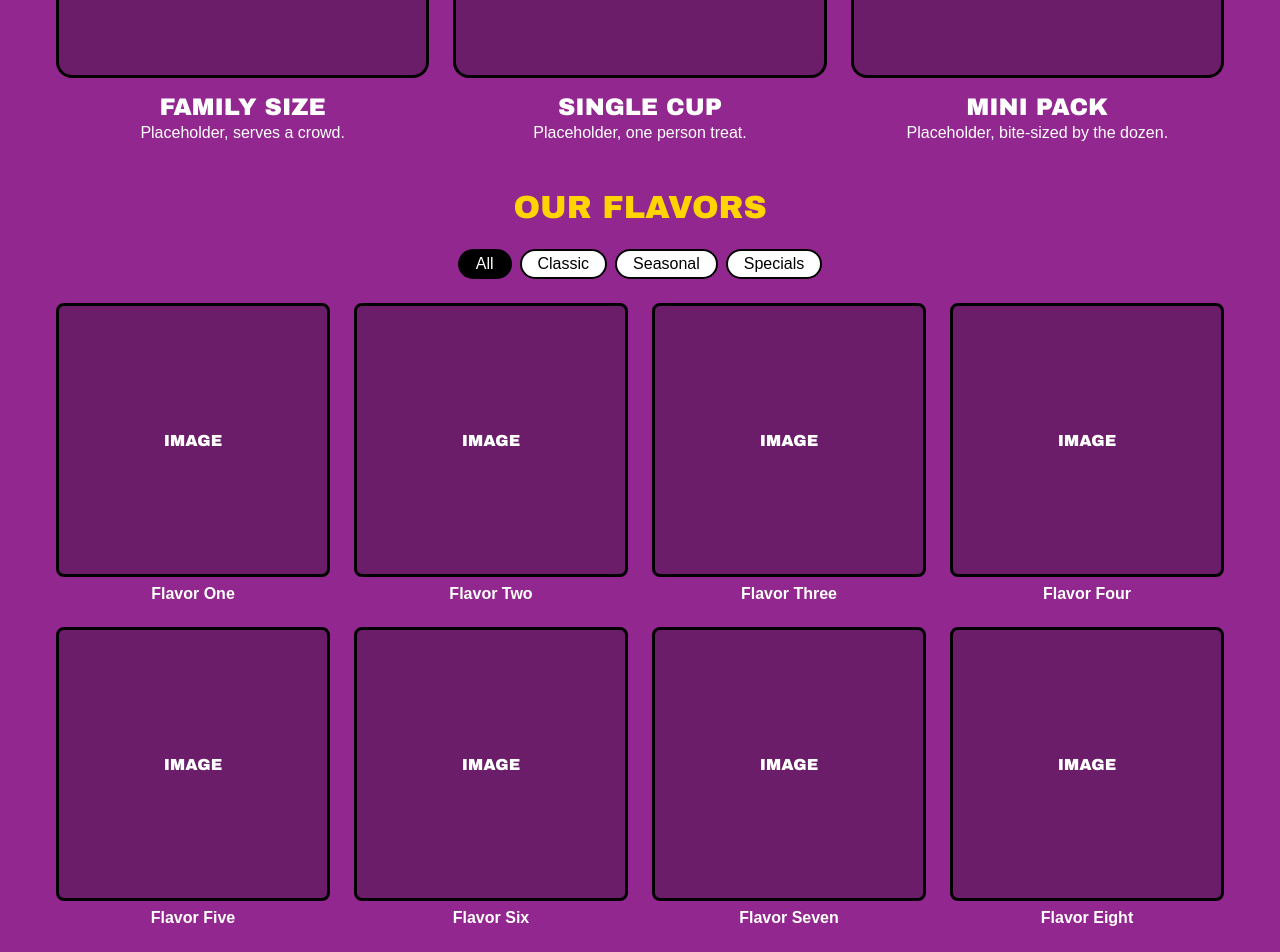
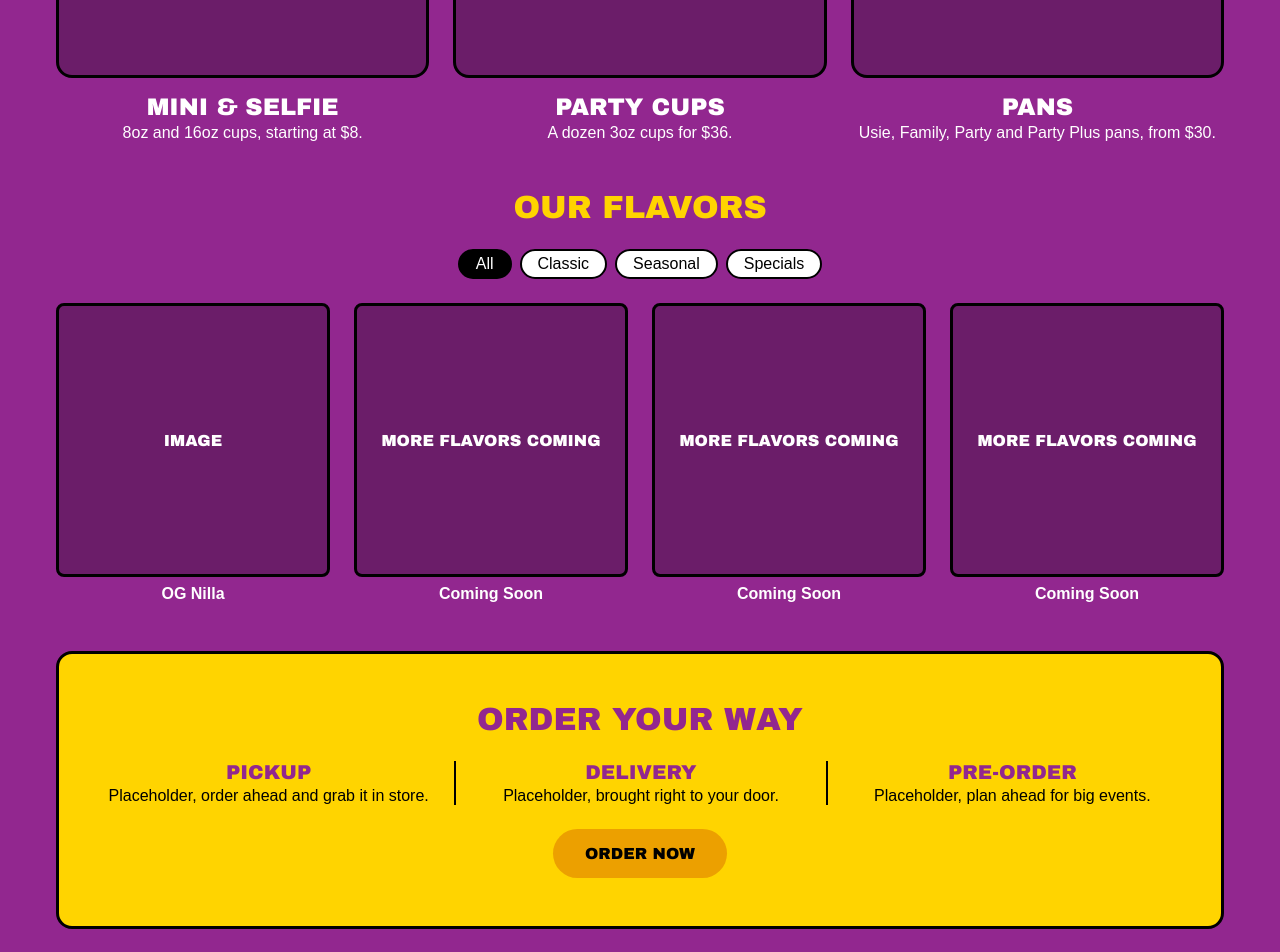
Before and after one commit to airforcecoder/bpk, a React (Vite) app in the folder client/: page /#/ in a window 1280 px wide. Shown: the part 1020-1972 px from the top of the page. Built offline with nearby package versions, Linux system fonts and the light colour scheme.

Commit message:
BPK-117 update home page featured content

```diff
--- a/client/src/pages/HomePage.tsx
+++ b/client/src/pages/HomePage.tsx
@@ -3,7 +3,8 @@ import { Link } from 'react-router'
 import './HomePage.css'
 import PromoBanner from '../components/promoBanner'
 
-/* Placeholder data, swap with real content later */
+/* BPK-117: Home page content. Sizes and prices match mockProducts.ts, promos match promoBanner.ts.
+   OG Nilla is the only confirmed flavor so far, other flavors show as Coming Soon until Kendra approves them. */
 
 type Slide = {
   headline: string
@@ -11,9 +12,9 @@ type Slide = {
 }
 
 const slides: Slide[] = [
-  { headline: 'Fresh Pudding Daily', text: 'Placeholder text about our classic banana pudding.' },
-  { headline: 'Seasonal Flavor Here', text: 'Placeholder text about a limited time flavor.' },
-  { headline: 'Party Trays Available', text: 'Placeholder text about ordering for events.' },
+  { headline: 'Meet OG Nilla', text: 'Our classic banana pudding, made the original way.' },
+  { headline: '$10 Tuesdays', text: 'Swing by on Tuesdays for our $10 deal, and get $4 off selfies.' },
+  { headline: 'Party Pans Available', text: 'Feeding a crowd? Party pans and 3oz party cups are ready to order.' },
 ]
 
 type Size = {
@@ -22,9 +23,9 @@ type Size = {
 }
 
 const sizes: Size[] = [
-  { name: 'Family Size', description: 'Placeholder, serves a crowd.' },
-  { name: 'Single Cup', description: 'Placeholder, one person treat.' },
-  { name: 'Mini Pack', description: 'Placeholder, bite-sized by the dozen.' },
+  { name: 'Mini & Selfie', description: '8oz and 16oz cups, starting at $8.' },
+  { name: 'Party Cups', description: 'A dozen 3oz cups for $36.' },
+  { name: 'Pans', description: 'Usie, Family, Party and Party Plus pans, from $30.' },
 ]
 
 type FlavorCategory = 'Classic' | 'Seasonal' | 'Specials'
@@ -33,19 +34,17 @@ type FlavorFilter = 'All' | FlavorCategory
 type Flavor = {
   name: string
   category: FlavorCategory
+  comingSoon?: boolean
 }
 
 const flavorFilters: FlavorFilter[] = ['All', 'Classic', 'Seasonal', 'Specials']
 
+/* comingSoon = temporary card, replace once the real flavor is approved */
 const flavors: Flavor[] = [
-  { name: 'Flavor One', category: 'Classic' },
-  { name: 'Flavor Two', category: 'Classic' },
-  { name: 'Flavor Three', category: 'Classic' },
-  { name: 'Flavor Four', category: 'Seasonal' },
-  { name: 'Flavor Five', category: 'Seasonal' },
-  { name: 'Flavor Six', category: 'Specials' },
-  { name: 'Flavor Seven', category: 'Specials' },
-  { name: 'Flavor Eight', category: 'Specials' },
+  { name: 'OG Nilla', category: 'Classic' },
+  { name: 'Coming Soon', category: 'Classic', comingSoon: true },
+  { name: 'Coming Soon', category: 'Seasonal', comingSoon: true },
+  { name: 'Coming Soon', category: 'Specials', comingSoon: true },
 ]
 
 type OrderOption = {
@@ -169,9 +168,11 @@ function HomePage() {
           ))}
         </div>
         <div className="home__flavors">
-          {visibleFlavors.map((flavor) => (
-            <article key={flavor.name} className="home__flavor-card">
-              <div className="home__placeholder home__flavor-image">Image</div>
+          {visibleFlavors.map((flavor, index) => (
+            <article key={`${flavor.category}-${index}`} className="home__flavor-card">
+              <div className="home__placeholder home__flavor-image">
+                {flavor.comingSoon ? 'More flavors coming' : 'Image'}
+              </div>
               <h3 className="home__flavor-name">{flavor.name}</h3>
             </article>
           ))}
```
